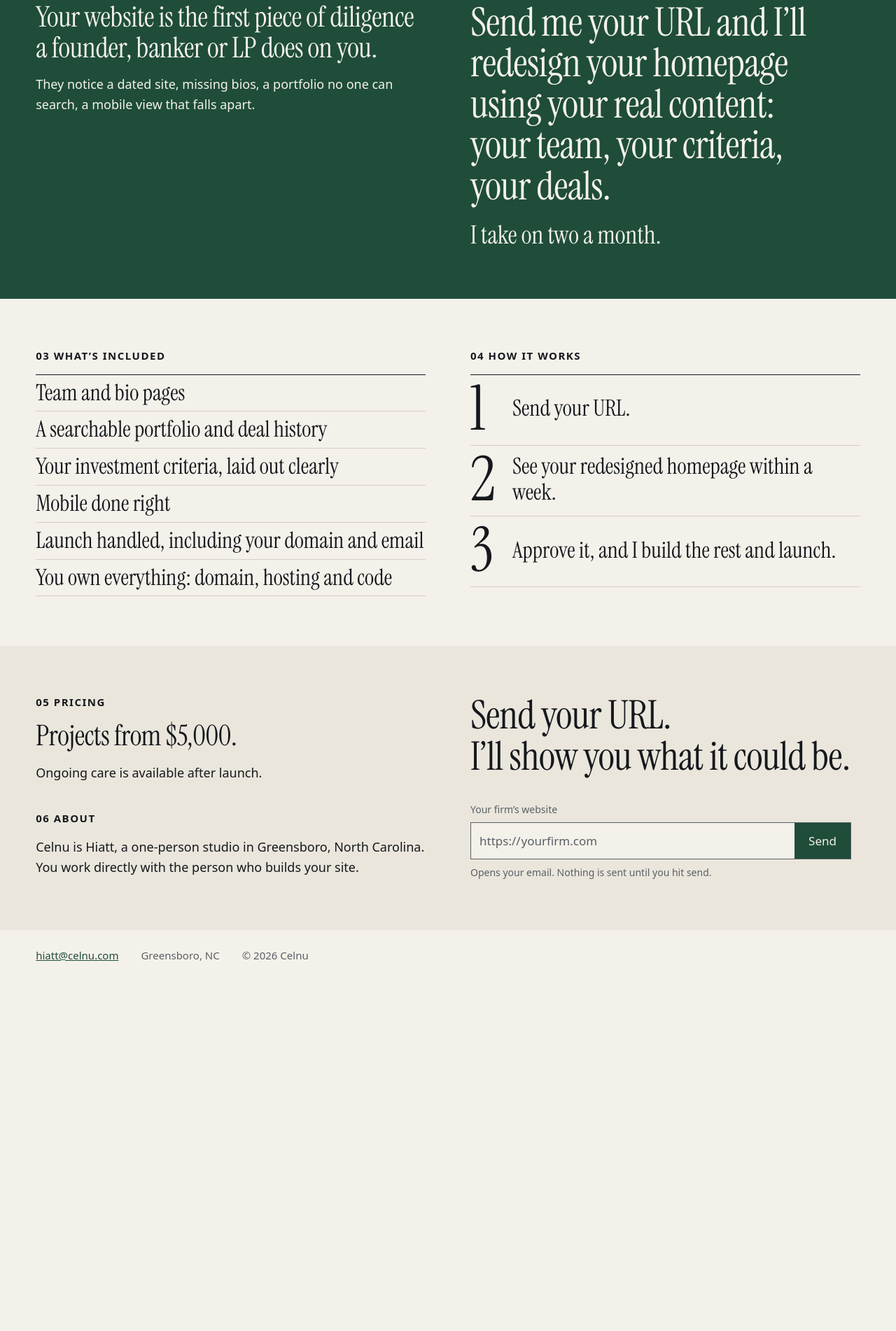
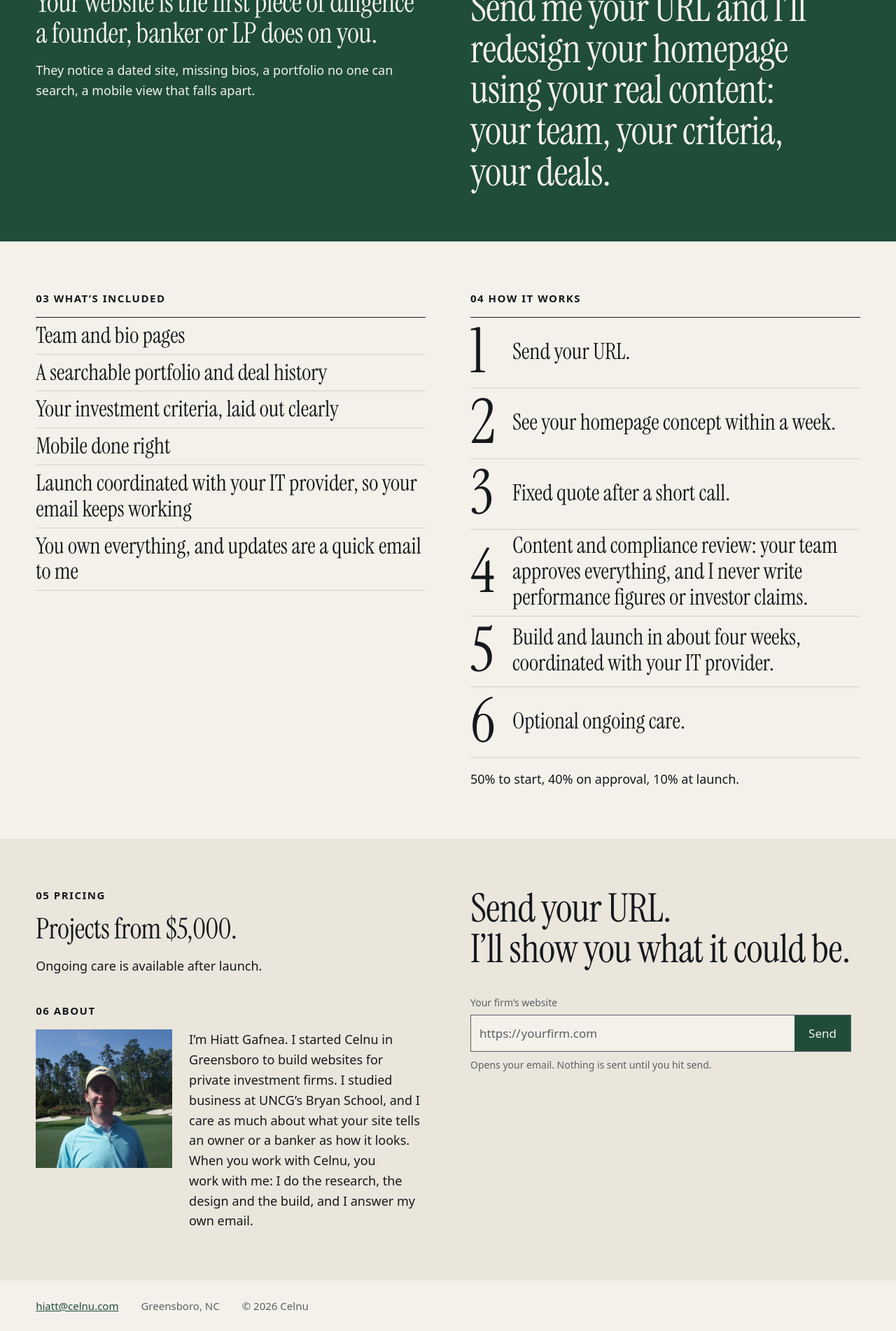
Before and after one commit to sqoax/celnu, an Astro site in the folder site/: page / in a window 1280 px wide. Shown: the part 747-2649 px from the top of the page at 70% size. Before the commit the page ends 2148 px from the top, so only its background shows below. Built offline with nearby package versions, Linux system fonts and the light colour scheme; Astro itself is replaced by a stand-in of ours.

Commit message:
Update copy, expand How it works, add portrait and sitemap
Remove the two-a-month line, revise What's included and the subline,
and expand How it works to six steps with the payment schedule. Replace
the About text with the new bio and a 4:5 portrait, sized by Astro's
image pipeline so only resized versions ship. Add @astrojs/sitemap and
a robots.txt pointing to it. CLAUDE.md and the README follow.

Co-Authored-By: Claude Opus 5.5 <noreply@anthropic.com>

```diff
--- a/site/astro.config.mjs
+++ b/site/astro.config.mjs
@@ -1,8 +1,10 @@
 // @ts-check
 import { defineConfig } from 'astro/config';
+import sitemap from '@astrojs/sitemap';
 
 // https://astro.build/config
 export default defineConfig({
   site: 'https://celnu.com',
+  integrations: [sitemap()],
   devToolbar: { enabled: false },
 });
--- a/site/package.json
+++ b/site/package.json
@@ -12,6 +12,7 @@
     "astro": "astro"
   },
   "dependencies": {
+    "@astrojs/sitemap": "^3.7.4",
     "@fontsource-variable/public-sans": "^5.3.0",
     "@fontsource/instrument-serif": "^5.3.0",
     "astro": "^7.4.5"
--- /dev/null
+++ b/site/public/robots.txt
@@ -0,0 +1,4 @@
+User-agent: *
+Allow: /
+
+Sitemap: https://celnu.com/sitemap-index.xml
--- a/site/src/pages/index.astro
+++ b/site/src/pages/index.astro
@@ -1,25 +1,30 @@
 ---
+import { Image } from 'astro:assets';
 import Base from '../layouts/Base.astro';
 import BrowserMock from '../components/BrowserMock.astro';
 import UrlField from '../components/UrlField.astro';
 import { CONTACT_EMAIL } from '../config';
+import hiatt from '../assets/hiatt.jpg';
 
 const subline =
-  'Most firms’ websites haven’t kept up with their track record. I design and build sites for private equity and private credit funds, SBIC lenders, independent sponsors, search funds and family offices.';
+  'Most firms’ websites haven’t kept up with their track record. I design and build sites for private equity and private credit funds, SBIC lenders and independent sponsors.';
 
 const included = [
   'Team and bio pages',
   'A searchable portfolio and deal history',
   'Your investment criteria, laid out clearly',
   'Mobile done right',
-  'Launch handled, including your domain and email',
-  'You own everything: domain, hosting and code',
+  'Launch coordinated with your IT provider, so your email keeps working',
+  'You own everything, and updates are a quick email to me',
 ];
 
 const steps = [
   'Send your URL.',
-  'See your redesigned homepage within a week.',
-  'Approve it, and I build the rest and launch.',
+  'See your homepage concept within a week.',
+  'Fixed quote after a short call.',
+  'Content and compliance review: your team approves everything, and I never write performance figures or investor claims.',
+  'Build and launch in about four weeks, coordinated with your IT provider.',
+  'Optional ongoing care.',
 ];
 
 const year = new Date().getFullYear();
@@ -67,7 +72,6 @@ const year = new Date().getFullYear();
             Send me your URL and I’ll redesign your homepage using your real content: your team, your
             criteria, your deals.
           </p>
-          <p class="aside">I take on two a month.</p>
         </section>
       </div>
     </div>
@@ -85,6 +89,7 @@ const year = new Date().getFullYear();
           <ol class="rows steps" role="list">
             {steps.map((step) => <li>{step}</li>)}
           </ol>
+          <p class="prose">50% to start, 40% on approval, 10% at launch.</p>
         </section>
       </div>
     </div>
@@ -99,10 +104,27 @@ const year = new Date().getFullYear();
           </section>
           <section aria-labelledby="about">
             <h2 class="eyebrow" id="about">06 About</h2>
-            <p class="prose">
-              Celnu is Hiatt, a one-person studio in Greensboro, North Carolina. You work directly
-              with the person who builds your site.
-            </p>
+            <div class="about-body">
+              <div class="portrait">
+                <Image
+                  src={hiatt}
+                  alt="Portrait of Hiatt Gafnea"
+                  width={224}
+                  height={280}
+                  densities={[1, 2]}
+                  fit="cover"
+                  position="center"
+                  format="webp"
+                />
+              </div>
+              <p class="prose">
+                I’m Hiatt Gafnea. I started Celnu in Greensboro to build websites for private
+                investment firms. I studied business at UNCG’s Bryan School, and I care as much about
+                what your site tells an owner or a banker as how it looks. When you work with Celnu,
+                you work with me: I do the research, the design and the build, and I answer my own
+                email.
+              </p>
+            </div>
           </section>
         </div>
         <section aria-labelledby="closing">
@@ -222,7 +244,6 @@ const year = new Date().getFullYear();
 
   .statement,
   .feature,
-  .aside,
   .rows {
     font-family: var(--font-display);
     font-weight: 400;
@@ -243,12 +264,6 @@ const year = new Date().getFullYear();
     line-height: 1.04;
     letter-spacing: -0.012em;
     text-wrap: pretty;
-  }
-
-  .aside {
-    margin-top: 1.25rem;
-    font-size: clamp(1.75rem, 1.5rem + 1vw, 2.25rem);
-    line-height: 1.15;
   }
 
   .prose {
@@ -298,6 +313,27 @@ const year = new Date().getFullYear();
     align-content: start;
   }
 
+  .about-body {
+    display: grid;
+    align-items: start;
+    gap: 1rem;
+    margin-top: 1rem;
+  }
+
+  .about-body .prose {
+    margin-top: 0;
+  }
+
+  .portrait {
+    max-width: 14rem;
+  }
+
+  .portrait :global(img) {
+    display: block;
+    width: 100%;
+    height: auto;
+  }
+
   .closing-title {
     margin-top: 0;
     margin-bottom: clamp(1.5rem, 3vw, 2.25rem);
@@ -320,6 +356,14 @@ const year = new Date().getFullYear();
     gap: 0.25rem 2rem;
   }
 
+  /* The portrait sits beside the bio once there's room; on a phone it stacks above. */
+  @media (min-width: 30rem) {
+    .about-body {
+      grid-template-columns: min(35%, 14rem) minmax(0, 1fr);
+      gap: 1.5rem;
+    }
+  }
+
   /* Every band shares one center line from here up; below it, everything stacks. */
   @media (min-width: 64rem) {
     .columns {
```
Also changed, not shown: CLAUDE.md (+14 -10 lines), site/README.md, site/src/assets/hiatt.jpg (added), 1 other file.
